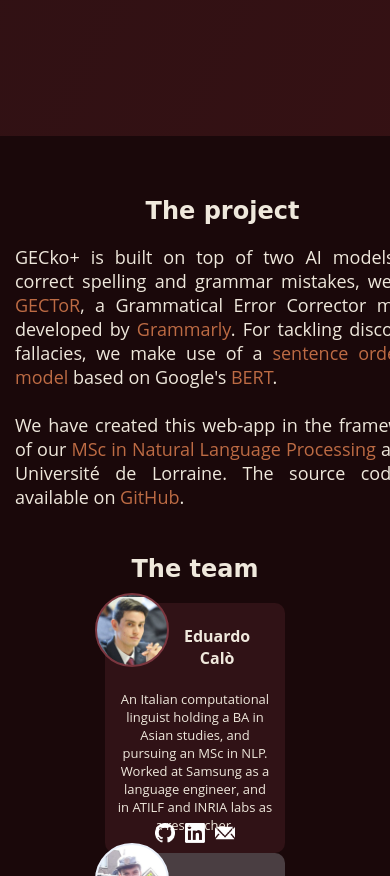
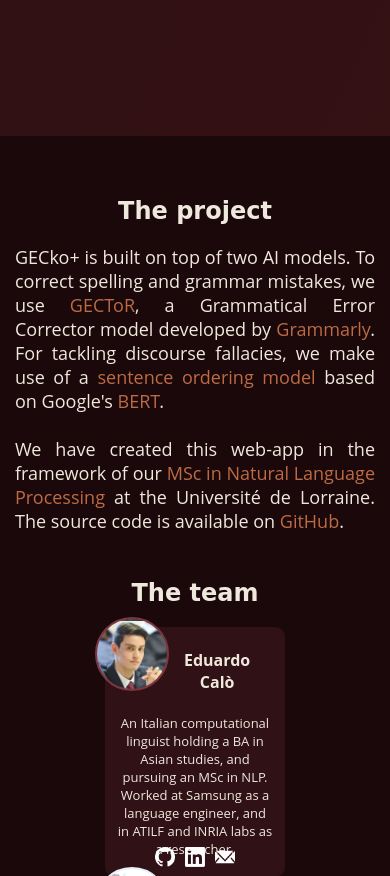
Before and after one commit to thiborose/gecko-app, a Flask app: page / in a window 390 px wide; the page is wider, and only the part inside the window is pictured. Shown: the part 806-1682 px from the top of that part. Run offline with Flask 2, Linux system fonts and the light colour scheme; parts of the project's set-up code (start-up, migrations or seed data) failed here and were passed over; some libraries are stand-ins or nearby versions; some web fonts are replaced.

Commit message:
mobile layout fix

```diff
--- a/application/static/css/responsive.scss.css
+++ b/application/static/css/responsive.scss.css
@@ -42,10 +42,10 @@
         margin: -10px 0; } }
 
 @media only screen and (max-width: 600px) {
-  .project-container {
+  footer #about-container .project-container {
     width: auto;
     margin: auto; }
-    .project-container .project-description {
+    footer #about-container .project-container .project-description {
       padding: 0; }
   .team-container .team-members {
     display: inline-flex;
--- a/application/static/sass/responsive.scss
+++ b/application/static/sass/responsive.scss
@@ -81,7 +81,7 @@
 @media only screen and (max-width : 600px) {
 
 
-    .project-container{
+    footer #about-container .project-container{
         width: auto;
         margin:auto;
         .project-description{
```
Also changed, not shown: 1 other file.
